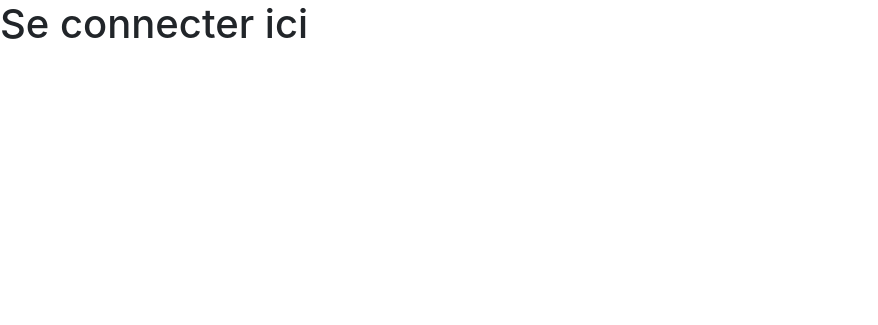
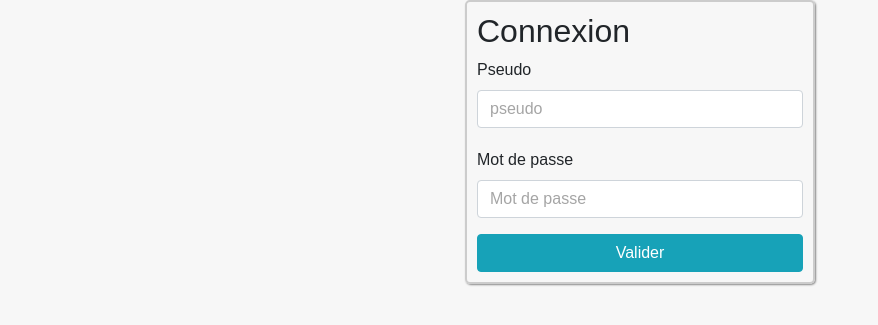
Before and after one commit to Pazy0g/GamesCenter, a PHP site: page /view/connexion.php in a window 1280 px wide. Shown: the top 325 px of the page, without its empty margins (0-878 px from the left). Run offline with PHP 8.4, Linux system fonts and the light colour scheme.

Commit message:
new commit

```diff
--- /dev/null
+++ b/static/styles/style.css
@@ -0,0 +1,55 @@
+body {
+    background-color: #f7f7f7;
+
+    font-family: Arial, sans-serif;
+}
+
+.containerform {
+    width: 350px;
+    margin: 0 auto;
+    padding-top: 30px;
+    border: 2px solid #ccc;
+    border-radius: 5px;
+    box-shadow: 1px 1px 2px #888;
+    padding: 10px;
+    transition: 0.7s;
+}
+
+.containerform:hover {
+    border-color: #5c5c5cad;
+}
+
+#formdiv {
+    margin-bottom: 20px;
+}
+
+#input:focus {
+    border-color: #17a2b8;
+    box-shadow: none;
+}
+
+#loginSubmit {
+    background-color: #17a2b8;
+    border-color: #17a2b8;
+    width: 100%;
+}
+
+#loginSubmit:hover {
+    background-color: #117a8b;
+}
+
+#input::-webkit-input-placeholder {
+    color: #a5a5a5;
+}
+
+#input:-moz-placeholder {
+    color: #a5a5a5;
+}
+
+#input::-moz-placeholder {
+    color: #a5a5a5;
+}
+
+#input:-ms-input-placeholder {
+    color: #a5a5a5;
+}
--- a/view/connexion.php
+++ b/view/connexion.php
@@ -6,18 +6,36 @@
     <!-- Required meta tags -->
     <meta charset="utf-8">
     <meta name="viewport" content="width=device-width, initial-scale=1, shrink-to-fit=no">
+    <base href="/">
 
     <!-- Bootstrap CSS -->
-    <link rel="stylesheet" href="https://stackpath.bootstrapcdn.com/bootstrap/4.3.1/css/bootstrap.min.css" integrity="sha384-ggOyR0iXCbMQv3Xipma34MD+dH/1fQ784/j6cY/iJTQUOhcWr7x9JvoRxT2MZw1T" crossorigin="anonymous">
+    <link rel="stylesheet" href="https://stackpath.bootstrapcdn.com/bootstrap/4.3.1/css/bootstrap.min.css">
+
+    <!-- Custom CSS -->
+    <link rel="stylesheet" type="text/css" href="../style.css">
 </head>
 
 <body>
-    <h1>Se connecter ici</h1>
+    <div class=" containerform login-form">
+        <h2>Connexion</h2>
+        <form action="" method="post">
+            <div class="form-group" id="formdiv">
+                <label for="pseudo">Pseudo</label>
+                <input type="text" name="uid" class="form-control" id="input" placeholder="pseudo">
+            </div>
+            <div class="form-group">
+                <label for="password">Mot de passe</label>
+                <input type="password" name="pwd" class="form-control" id="input" placeholder="Mot de passe">
+            </div>
+            <button type="submit" id="loginSubmit" class="btn btn-primary">Valider</button>
+        </form>
+    </div>
+
     <!-- Optional JavaScript -->
     <!-- jQuery first, then Popper.js, then Bootstrap JS -->
-    <script src="https://code.jquery.com/jquery-3.3.1.slim.min.js" integrity="sha384-q8i/X+965DzO0rT7abK41JStQIAqVgRVzpbzo5smXKp4YfRvH+8abtTE1Pi6jizo" crossorigin="anonymous"></script>
-    <script src="https://cdnjs.cloudflare.com/ajax/libs/popper.js/1.14.7/umd/popper.min.js" integrity="sha384-UO2eT0CpHqdSJQ6hJty5KVphtPhzWj9WO1clHTMGa3JDZwrnQq4sF86dIHNDz0W1" crossorigin="anonymous"></script>
-    <script src="https://stackpath.bootstrapcdn.com/bootstrap/4.3.1/js/bootstrap.min.js" integrity="sha384-JjSmVgyd0p3pXB1rRibZUAYoIIy6OrQ6VrjIEaFf/nJGzIxFDsf4x0xIM+B07jRM" crossorigin="anonymous"></script>
+    <script src="https://code.jquery.com/jquery-3.3.1.slim.min.js"></script>
+    <script src="https://cdnjs.cloudflare.com/ajax/libs/popper.js/1.14.7/umd/popper.min.js"></script>
+    <script src="https://stackpath.bootstrapcdn.com/bootstrap/4.3.1/js/bootstrap.min.js"></script>
 </body>
 
 </html>
```
Also changed, not shown: index.php (+28 -13 lines), view/errorspages/wrongdestination.php (+16 -2 lines), view/jeux.php (added, +23 -0 lines), static/js/functions.js (added).
